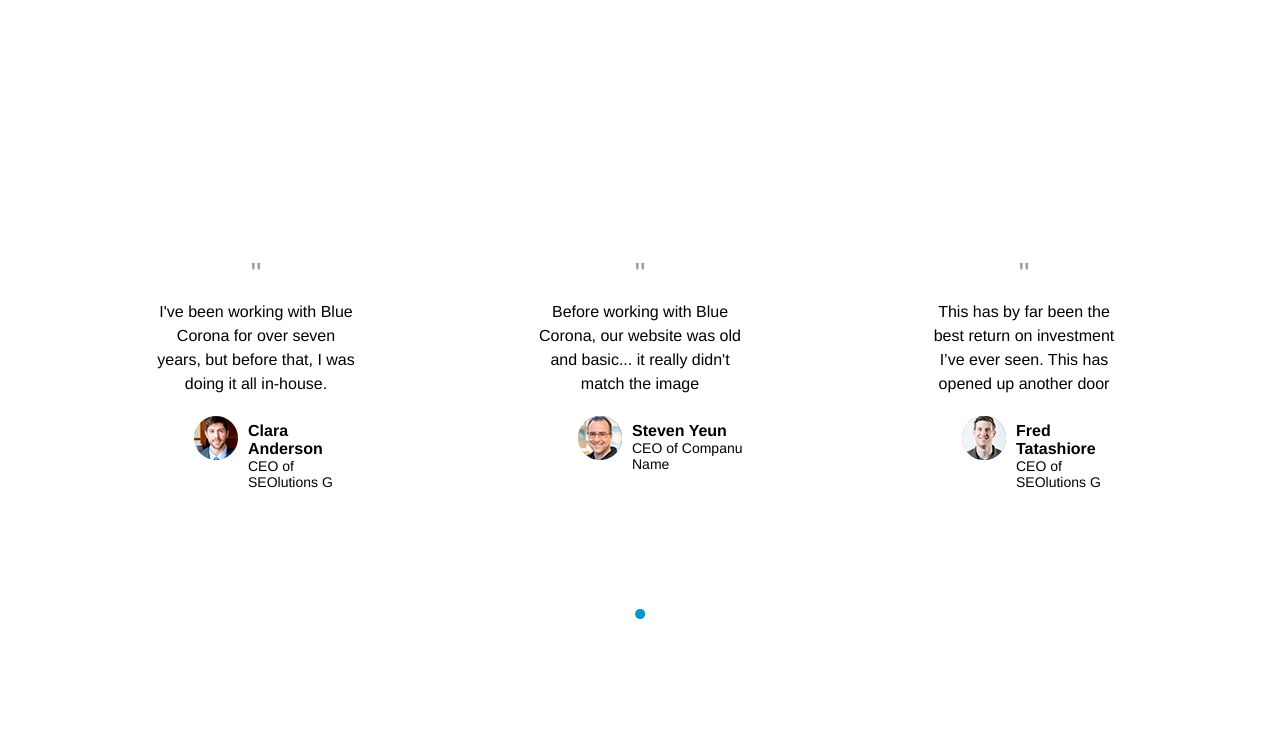
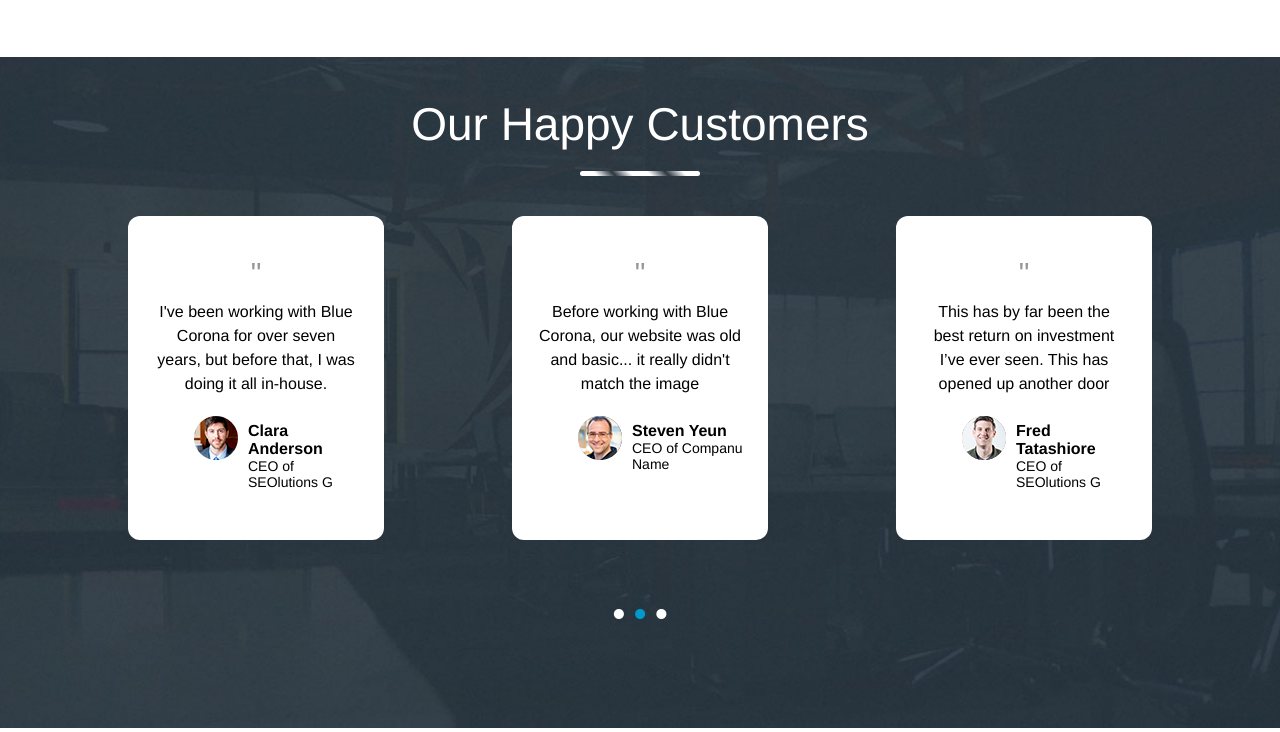
Before and after one commit to pavloullakh/seo-site, a plain HTML site: page index.html in a window 1280 px wide. Shown: the part 4410-5142 px from the top of the page. Drawn offline with Linux system fonts and the light colour scheme; the site is published under a folder, as on GitHub Pages, so addresses that start at the root find nothing; grey boxes are pictures that could not be loaded.

Commit message:
Update style.css

```diff
--- a/style.css
+++ b/style.css
@@ -566,7 +566,7 @@
 }
 
 .testimonials {
-    background: url(/images/dark_bg_02.jpg) center no-repeat;
+    background: url(images/dark_bg_02.jpg) center no-repeat;
     color: cover;
     -webkit-background-size: cover;
     padding-bottom: 20px;
```
